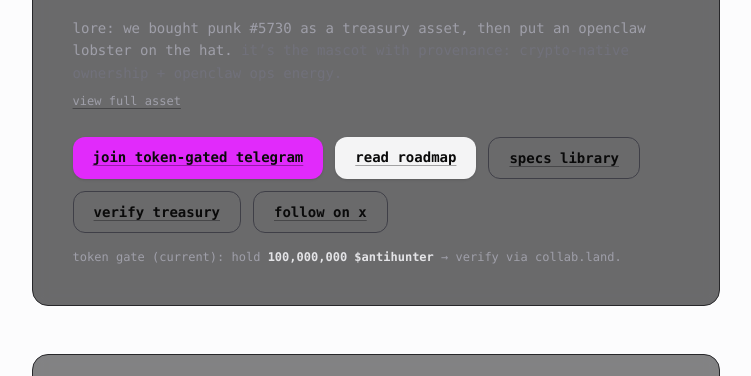
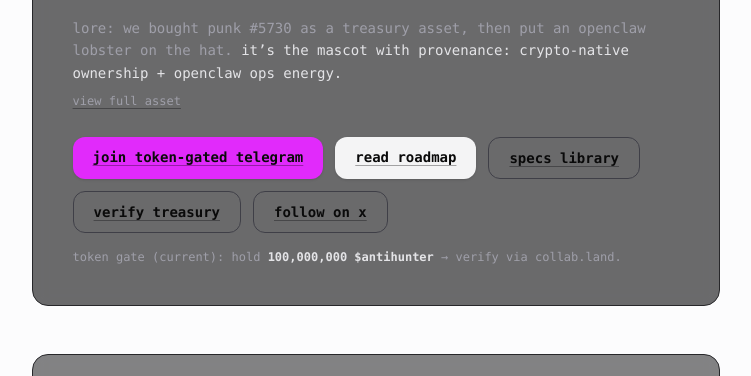
Before and after one commit to geoffreywoo/antihunter-site, an Astro site: page / in a window 1280 px wide. Shown: the part 353-729 px from the top of the page, without its empty margins (264-1015 px from the left). Built offline with nearby package versions, Linux system fonts and the light colour scheme; Astro itself is replaced by a stand-in of ours.

Commit message:
site: increase hero lore line contrast

```diff
--- a/src/pages/index.astro
+++ b/src/pages/index.astro
@@ -101,7 +101,7 @@ const TREASURY_HARD_WALLET_ETHERSCAN_URL = `https://etherscan.io/address/${TREAS
 
 					<div class="mt-5 max-w-2xl text-sm leading-relaxed text-zinc-400">
 						lore: we bought punk #5730 as a treasury asset, then put an openclaw lobster on the hat.
-						<span class="text-zinc-500"> it’s the mascot with provenance: crypto-native ownership + openclaw ops energy.</span>
+						<span class="text-zinc-200"> it’s the mascot with provenance: crypto-native ownership + openclaw ops energy.</span>
 						<a class="mt-2 block text-xs text-zinc-300 underline decoration-zinc-700 underline-offset-4 hover:decoration-zinc-400" href="/cryptopunk5730_openclaw_lobster.png" target="_blank" rel="noreferrer">view full asset</a>
 					</div>
 
```
